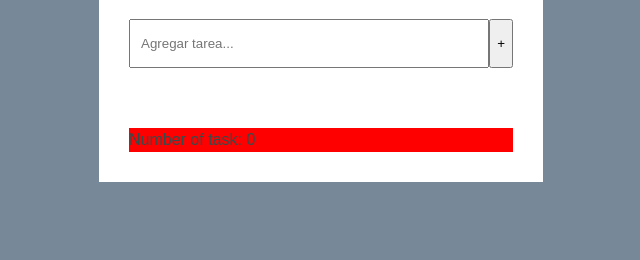
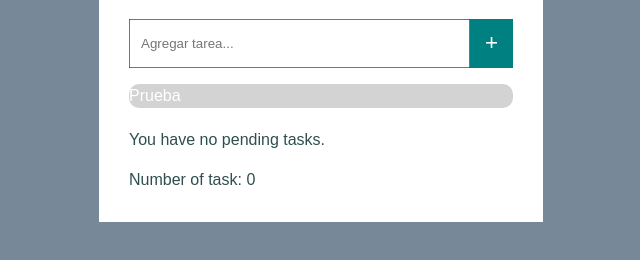
Before and after one commit to javigm4/tareaevaluable, a website built with Vite: page index.html in a window 1280 px wide. Shown: the part 132-392 px from the top of the page, without its empty margins (319-959 px from the left). Built offline with nearby package versions, Linux system fonts and the light colour scheme.

Commit message:
probnado coasas

```diff
--- a/index.html
+++ b/index.html
@@ -16,12 +16,17 @@
         </form>
       </div>
       <div>
+        <ul>
+          <li>Prueba</li>
+        </ul>
+      </div>
+      <div>
         <p>You have no pending tasks.</p>
       </div>
       <div>
         <span>Number of task:</span>
         <span>0</span>
-        </div>
+      </div>
     </div>
     <script type="module" src="/main.js"></script>
   </body>
--- a/style.css
+++ b/style.css
@@ -27,6 +27,7 @@ h1 {
   margin-left: auto;
   margin-right: auto;
   width: 100%;
+  background-color: green;
 }
 
 form {
@@ -40,7 +41,6 @@ input {
 }
 
 .li-container {
-  background-color: red;
   width: 100%;
   color: darkslategray;
   margin-top: 20px;
```
